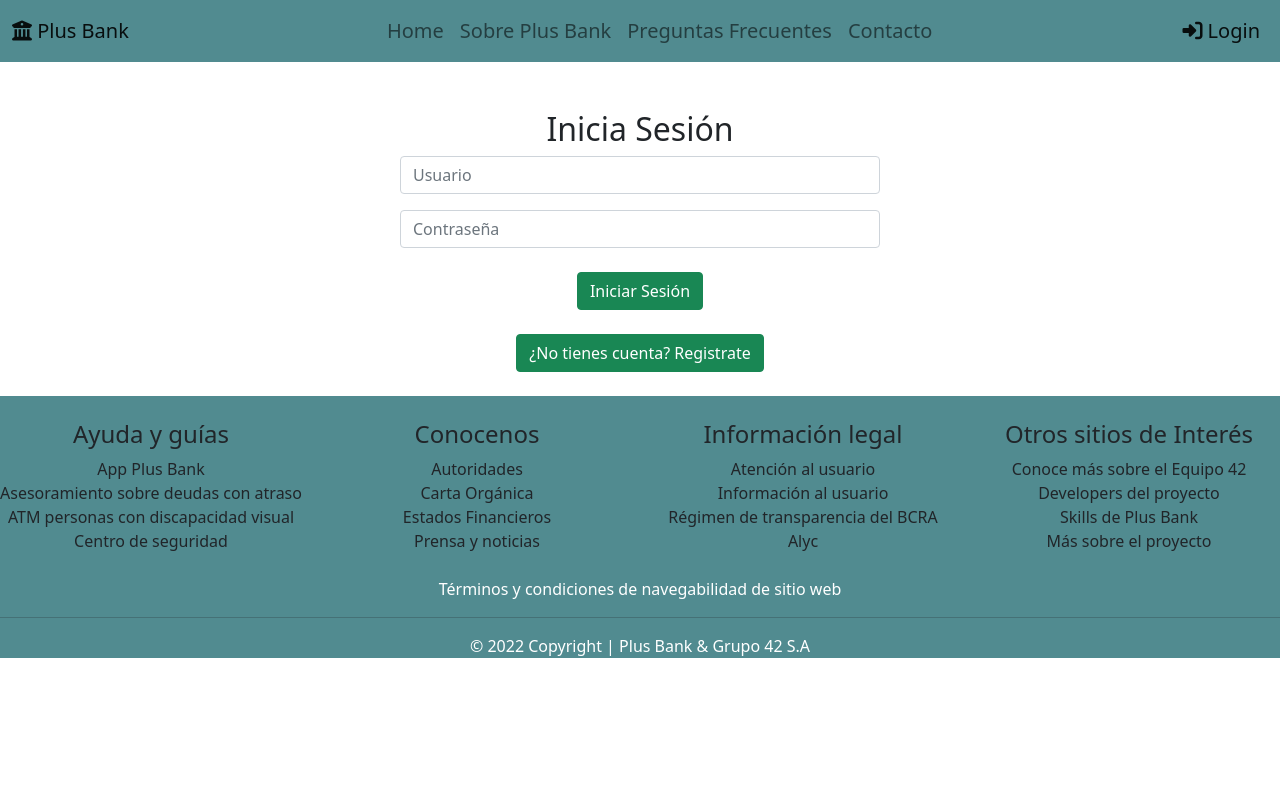
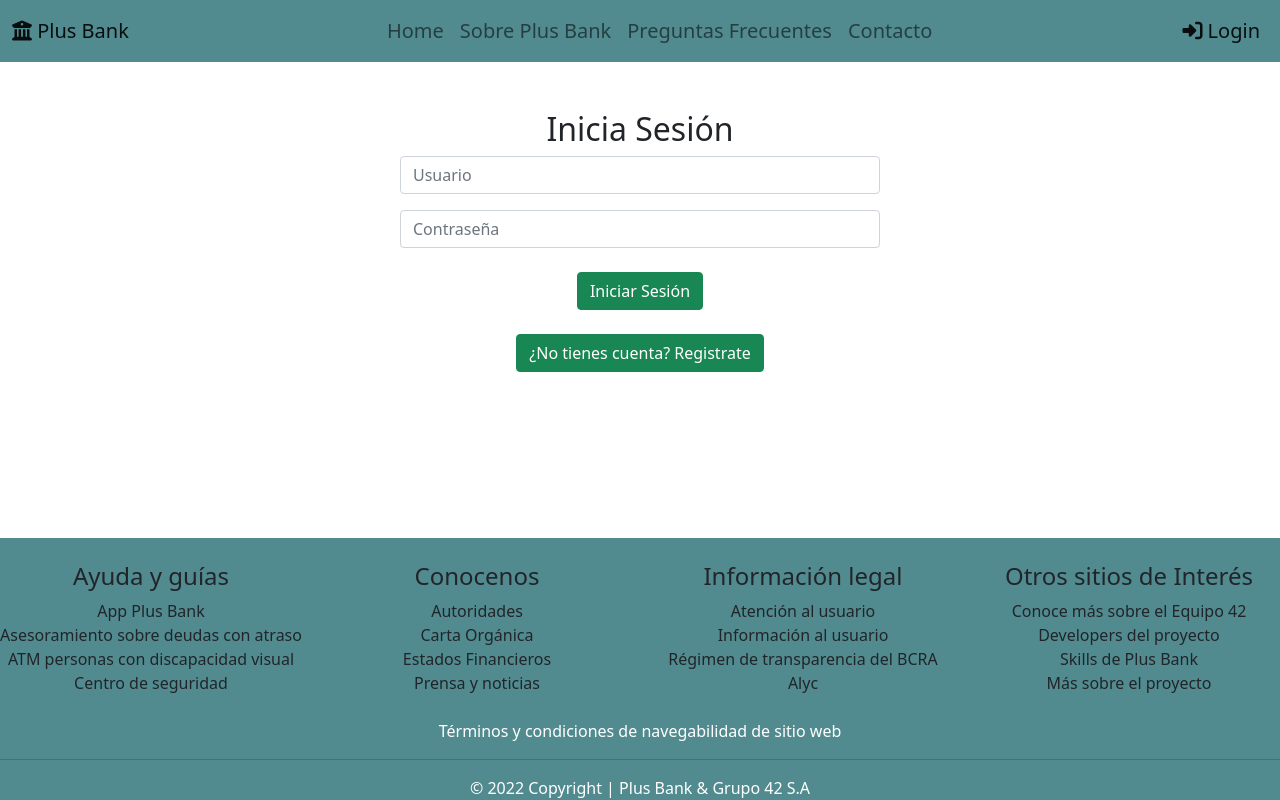
Before and after one commit to leandroheliz/Equipo42IDForIdeas, a React (Create React App) app: page /login in a window 1280 px wide. Built offline with nearby package versions, Linux system fonts and the light colour scheme.

Commit message:
homebanking

```diff
--- a/src/Components/Footer/Footer.js
+++ b/src/Components/Footer/Footer.js
@@ -1,8 +1,7 @@
-
 const Footer = () => {
   return (
     <div className="footer text-center">
-        <br/>
+      <br />
       <div className="row">
         <div className="col colFooter">
           <h4>Ayuda y guías</h4>
@@ -12,34 +11,43 @@ const Footer = () => {
           <span>Centro de seguridad</span>
         </div>
         <div className="col colFooter">
-        <span><h4>Conocenos</h4></span>
+          <span>
+            <h4>Conocenos</h4>
+          </span>
           <span>Autoridades</span>
           <span>Carta Orgánica</span>
           <span>Estados Financieros</span>
           <span>Prensa y noticias</span>
-
         </div>
         <div className="col colFooter">
-        <span><h4>Información legal</h4></span>
+          <span>
+            <h4>Información legal</h4>
+          </span>
           <span>Atención al usuario</span>
           <span>Información al usuario</span>
           <span>Régimen de transparencia del BCRA</span>
           <span>Alyc</span>
         </div>
         <div className="col colFooter">
-          <span><h4>Otros sitios de Interés</h4></span>
+          <span>
+            <h4>Otros sitios de Interés</h4>
+          </span>
           <span>Conoce más sobre el Equipo 42</span>
           <span>Developers del proyecto</span>
           <span>Skills de Plus Bank</span>
           <span>Más sobre el proyecto</span>
         </div>
       </div>
-      <br/>
-      <span className="text-white">Términos y condiciones de navegabilidad de sitio web</span>
-      <hr/>
-           <span className="text-white">&copy; {new Date().getFullYear()}  Copyright | Plus Bank & Grupo 42 S.A</span>
+      <br />
+      <span className="text-white">
+        Términos y condiciones de navegabilidad de sitio web
+      </span>
+      <hr />
+      <span className="text-white mb-3 ">
+        &copy; {new Date().getFullYear()} Copyright | Plus Bank & Grupo 42 S.A
+      </span>
     </div>
-  )
-}
+  );
+};
 
 export default Footer;
--- a/src/Components/SidebarHomebanking.js
+++ b/src/Components/SidebarHomebanking.js
@@ -4,7 +4,7 @@ import { Link } from "react-router-dom";
 const SidebarHomebanking = () => {
   return (
     <div className="row">
-<div className="col-4 sidebar">
+      <div className="col-4 sidebar bg-dark h-100">
         <div className="logo text-center">
           <p>Bienvenido @usuario</p>
         </div>
@@ -35,7 +35,7 @@ const SidebarHomebanking = () => {
         </div>
       </div>
     </div>
-  )
-}
+  );
+};
 
 export default SidebarHomebanking;
--- a/src/index.css
+++ b/src/index.css
@@ -96,7 +96,9 @@ body::-webkit-scrollbar-thumb {
 }
 .footer {
   background: var(--color1);
-  margin-top: auto;
+  width: 100%;
+  position: absolute;
+  bottom: 0;
 }
 
 .colFooter {
@@ -112,7 +114,6 @@ body::-webkit-scrollbar-thumb {
   align-items: center;
   margin-top: 25px;
 }
-
 
 /*Componente lista de actividad -Marcos */
 
@@ -286,14 +287,14 @@ p {
   transform: scale(0.97);
 }
 
-.navBarHomebanking{
+.navBarHomebanking {
   background-color: RGB(81, 139, 144);
 }
 
-.avatarPerfil{
+.avatarPerfil {
   max-width: 50px;
 }
 
-.salir{
-  margin-top: 495px;
+.salir {
+  margin-top: 300px;
 }
```
Lines whose indentation alone changed are shown as unchanged.
